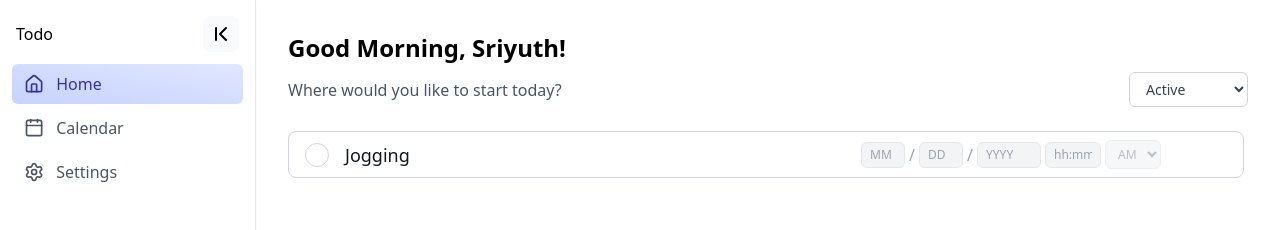
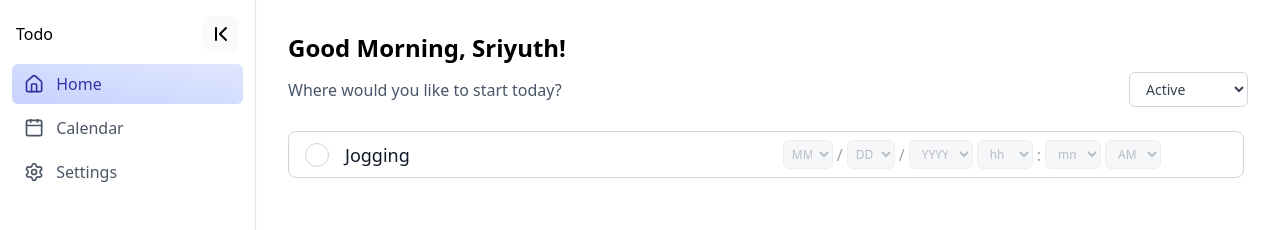
Before and after one commit to sriyuthyerramshetty-bot/DE-cognizant-project, a React (Vite) app: page / in a window 1280 px wide. Shown: the top 230 px of the page. Built offline with nearby package versions, Linux system fonts and the light colour scheme.

Commit message:
dropdown for date/time

```diff
--- a/src/components/DueDateInput.jsx
+++ b/src/components/DueDateInput.jsx
@@ -19,21 +19,30 @@ function DueDateInput({
   onClear,
   isCompleted = false,
   isEditable = false,
+  onRequestExitEdit,
 }) {
   const [month, setMonth] = useState('')
   const [day, setDay] = useState('')
   const [year, setYear] = useState('')
-  const [time, setTime] = useState('')
+  const [hour, setHour] = useState('')
+  const [minute, setMinute] = useState('')
   const [meridiem, setMeridiem] = useState('AM')
   const [containerElement, setContainerElement] = useState(null)
   const isInputDisabled = isCompleted || !isEditable
+  const currentYear = new Date().getFullYear()
+  const yearOptions = Array.from({ length: 11 }, (_, index) => String(currentYear + index))
+  const monthOptions = Array.from({ length: 12 }, (_, index) => String(index + 1).padStart(2, '0'))
+  const dayOptions = Array.from({ length: 31 }, (_, index) => String(index + 1).padStart(2, '0'))
+  const hourOptions = Array.from({ length: 12 }, (_, index) => String(index + 1).padStart(2, '0'))
+  const minuteOptions = Array.from({ length: 60 }, (_, index) => String(index).padStart(2, '0'))
 
   const hydrateFromValue = (nextValue) => {
     if (!nextValue) {
       setMonth('')
       setDay('')
       setYear('')
-      setTime('')
+      setHour('')
+      setMinute('')
       setMeridiem('AM')
       return
     }
@@ -48,7 +57,8 @@ function DueDateInput({
       setYear(dateTimeMatch[1])
       setMonth(dateTimeMatch[2])
       setDay(dateTimeMatch[3])
-      setTime(`${String(hour12).padStart(2, '0')}:${minute}`)
+      setHour(String(hour12).padStart(2, '0'))
+      setMinute(minute)
       setMeridiem(nextMeridiem)
       return
     }
@@ -58,7 +68,8 @@ function DueDateInput({
       setYear(dateOnlyMatch[1])
       setMonth(dateOnlyMatch[2])
       setDay(dateOnlyMatch[3])
-      setTime('')
+      setHour('')
+      setMinute('')
       setMeridiem('AM')
       return
     }
@@ -66,7 +77,8 @@ function DueDateInput({
     setMonth('')
     setDay('')
     setYear('')
-    setTime('')
+    setHour('')
+    setMinute('')
     setMeridiem('AM')
   }
 
@@ -78,7 +90,8 @@ function DueDateInput({
     setMonth('')
     setDay('')
     setYear('')
-    setTime('')
+    setHour('')
+    setMinute('')
     setMeridiem('AM')
     onClear(taskId)
   }
@@ -109,14 +122,13 @@ function DueDateInput({
     let minuteNumber = 0
     let hasTime = false
 
-    if (time.trim()) {
-      const timeMatch = /^(\d{1,2}):(\d{2})$/.exec(time.trim())
-      if (!timeMatch) {
-        return null
-      }
+    if ((hour && !minute) || (!hour && minute)) {
+      return null
+    }
 
-      const hour12 = Number(timeMatch[1])
-      minuteNumber = Number(timeMatch[2])
+    if (hour && minute) {
+      const hour12 = Number(hour)
+      minuteNumber = Number(minute)
       hasTime = true
 
       if (
@@ -208,6 +220,7 @@ function DueDateInput({
 
     event.preventDefault()
     commitValue()
+    onRequestExitEdit?.()
     event.currentTarget.blur()
   }
 
@@ -218,77 +231,104 @@ function DueDateInput({
       onBlur={commitIfLeavingControl}
       aria-label={`Due date inputs for ${taskName || 'task'}`}
     >
-      <input
-        type="text"
-        inputMode="numeric"
-        maxLength={2}
+      <select
         value={month}
         disabled={isInputDisabled}
-        onChange={(event) => setMonth(event.target.value.replace(/\D/g, ''))}
+        onChange={(event) => setMonth(event.target.value)}
         onKeyDown={handleEnterCommit}
-        placeholder="MM"
-        className={`w-11 rounded-md border px-2 py-1 text-xs outline-none ${
+        className={`w-[50px] rounded-md border px-1 py-1 text-xs outline-none ${
           isInputDisabled
             ? 'border-gray-200 bg-gray-100 text-gray-400 cursor-not-allowed'
             : 'border-gray-300 bg-white text-gray-700 focus:border-gray-400'
         }`}
         aria-label={`Month for ${taskName || 'task'}`}
-      />
+      >
+        <option value="">MM</option>
+        {monthOptions.map((option) => (
+          <option key={option} value={option}>
+            {option}
+          </option>
+        ))}
+      </select>
       <span className="text-gray-400">/</span>
-      <input
-        type="text"
-        inputMode="numeric"
-        maxLength={2}
+      <select
         value={day}
         disabled={isInputDisabled}
-        onChange={(event) => setDay(event.target.value.replace(/\D/g, ''))}
+        onChange={(event) => setDay(event.target.value)}
         onKeyDown={handleEnterCommit}
-        placeholder="DD"
-        className={`w-11 rounded-md border px-2 py-1 text-xs outline-none ${
+        className={`w-12 rounded-md border px-1 py-1 text-xs outline-none ${
           isInputDisabled
             ? 'border-gray-200 bg-gray-100 text-gray-400 cursor-not-allowed'
             : 'border-gray-300 bg-white text-gray-700 focus:border-gray-400'
         }`}
         aria-label={`Day for ${taskName || 'task'}`}
-      />
+      >
+        <option value="">DD</option>
+        {dayOptions.map((option) => (
+          <option key={option} value={option}>
+            {option}
+          </option>
+        ))}
+      </select>
       <span className="text-gray-400">/</span>
-      <input
-        type="text"
-        inputMode="numeric"
-        maxLength={4}
+      <select
         value={year}
         disabled={isInputDisabled}
-        onChange={(event) => setYear(event.target.value.replace(/\D/g, ''))}
+        onChange={(event) => setYear(event.target.value)}
         onKeyDown={handleEnterCommit}
-        placeholder="YYYY"
         className={`w-16 rounded-md border px-2 py-1 text-xs outline-none ${
           isInputDisabled
             ? 'border-gray-200 bg-gray-100 text-gray-400 cursor-not-allowed'
             : 'border-gray-300 bg-white text-gray-700 focus:border-gray-400'
         }`}
         aria-label={`Year for ${taskName || 'task'}`}
-      />
-      <input
-        type="text"
-        inputMode="numeric"
-        maxLength={5}
-        value={time}
+      >
+        <option value="">YYYY</option>
+        {yearOptions.map((option) => (
+          <option key={option} value={option}>
+            {option}
+          </option>
+        ))}
+      </select>
+      <select
+        value={hour}
         disabled={isInputDisabled}
-        onChange={(event) => {
-          const nextValue = event.target.value
-            .replace(/[^\d:]/g, '')
-            .replace(/:{2,}/g, ':')
-          setTime(nextValue)
-        }}
+        onChange={(event) => setHour(event.target.value)}
         onKeyDown={handleEnterCommit}
-        placeholder="hh:mm"
         className={`w-14 rounded-md border px-2 py-1 text-xs outline-none ${
           isInputDisabled
             ? 'border-gray-200 bg-gray-100 text-gray-400 cursor-not-allowed'
             : 'border-gray-300 bg-white text-gray-700 focus:border-gray-400'
         }`}
-        aria-label={`Time for ${taskName || 'task'} (optional)`}
-      />
+        aria-label={`Hour for ${taskName || 'task'} (optional)`}
+      >
+        <option value="">hh</option>
+        {hourOptions.map((option) => (
+          <option key={option} value={option}>
+            {option}
+          </option>
+        ))}
+      </select>
+      <span className="text-gray-400">:</span>
+      <select
+        value={minute}
+        disabled={isInputDisabled}
+        onChange={(event) => setMinute(event.target.value)}
+        onKeyDown={handleEnterCommit}
+        className={`w-14 rounded-md border px-2 py-1 text-xs outline-none ${
+          isInputDisabled
+            ? 'border-gray-200 bg-gray-100 text-gray-400 cursor-not-allowed'
+            : 'border-gray-300 bg-white text-gray-700 focus:border-gray-400'
+        }`}
+        aria-label={`Minute for ${taskName || 'task'} (optional)`}
+      >
+        <option value="">mm</option>
+        {minuteOptions.map((option) => (
+          <option key={option} value={option}>
+            {option}
+          </option>
+        ))}
+      </select>
       <select
         value={meridiem}
         disabled={isInputDisabled}
--- a/src/pages/Todo.jsx
+++ b/src/pages/Todo.jsx
@@ -104,6 +104,19 @@ function Todo() {
           : task,
       ),
     )
+  }
+
+  const commitTaskEditing = (taskId, nextName) => {
+    const trimmedName = (nextName ?? '').trim()
+    if (!trimmedName) {
+      if (inputRef.current) {
+        inputRef.current.focus()
+      }
+      return false
+    }
+
+    finishTaskEditing(taskId, trimmedName)
+    return true
   }
 
   const startTaskEditing = (taskId) => {
@@ -229,6 +242,30 @@ function Todo() {
               <div
                 data-task-row-id={task.id}
                 className="group flex items-center gap-4 rounded-lg border border-gray-300 p-2 hover:border-gray-400"
+                onBlurCapture={() => {
+                  if (!task.isEditing) {
+                    return
+                  }
+
+                  setTimeout(() => {
+                    const rowElement = document.querySelector(
+                      `[data-task-row-id="${task.id}"]`,
+                    )
+                    if (!(rowElement instanceof HTMLElement)) {
+                      return
+                    }
+
+                    const activeElement = document.activeElement
+                    if (
+                      activeElement instanceof HTMLElement &&
+                      rowElement.contains(activeElement)
+                    ) {
+                      return
+                    }
+
+                    commitTaskEditing(task.id, task.name)
+                  }, 10)
+                }}
               >
                 <div className="flex w-full items-center gap-3">
                   <button
@@ -244,44 +281,14 @@ function Todo() {
                   {task.isEditing ? (
                     <input
                       ref={task.isEditing ? inputRef : null}
+                      data-task-name-input="true"
                       type="text"
                       value={task.name}
                       onChange={(event) => handleTaskNameChange(task.id, event.target.value)}
-                      onBlur={(event) => {
-                        const nameInput = event.currentTarget
-                        const currentRow = nameInput.closest(
-                          `[data-task-row-id="${task.id}"]`,
-                        )
-                        const nextFocusedElement = event.relatedTarget
-                        if (
-                          nextFocusedElement instanceof HTMLElement &&
-                          currentRow?.contains(nextFocusedElement)
-                        ) {
-                          return
-                        }
-
-                        setTimeout(() => {
-                          const activeElement = document.activeElement
-                          if (
-                            activeElement instanceof HTMLElement &&
-                            currentRow?.contains(activeElement)
-                          ) {
-                            return
-                          }
-
-                          const value = nameInput.value.trim()
-                          if (!value) {
-                            nameInput.focus()
-                            return
-                          }
-
-                          finishTaskEditing(task.id, value)
-                        }, 0)
-                      }}
                       onKeyDown={(event) => {
                         if (event.key === 'Enter') {
                           event.preventDefault()
-                          event.currentTarget.blur()
+                          commitTaskEditing(task.id, event.currentTarget.value)
                         }
                       }}
                       placeholder="Enter task name"
@@ -306,15 +313,24 @@ function Todo() {
                       onClear={handleTaskDueDateClear}
                       isCompleted={task.isCompleted}
                       isEditable={task.isEditing}
+                      onRequestExitEdit={() => commitTaskEditing(task.id, task.name)}
                     />
 
                     <button
                       type="button"
-                      onClick={() => task.isCompleted ? null : startTaskEditing(task.id)}
+                      onClick={() => {
+                        if (task.isCompleted || task.isEditing) {
+                          return
+                        }
+
+                        startTaskEditing(task.id)
+                      }}
                       className={`rounded-md p-1.5 text-gray-600 transition-all duration-200 hover:text-black ${
-                        task.isEditing || task.isCompleted
+                        task.isCompleted
                           ? 'opacity-0 pointer-events-none'
-                          : 'opacity-0 group-hover:opacity-100'
+                          : task.isEditing
+                            ? 'opacity-100'
+                            : 'opacity-0 group-hover:opacity-100'
                       }`}
                       aria-label={`Edit ${task.name || 'task'}`}
                     >
@@ -326,7 +342,7 @@ function Todo() {
                       onClick={() => handleDeleteTask(task.id)}
                       className={`rounded-md p-1.5 text-gray-600 transition-all duration-200 hover:text-black ${
                         task.isEditing
-                          ? 'opacity-0 pointer-events-none'
+                          ? 'opacity-100'
                           : 'opacity-0 group-hover:opacity-100'
                       }`}
                       aria-label={`Delete ${task.name || 'task'}`}
```
